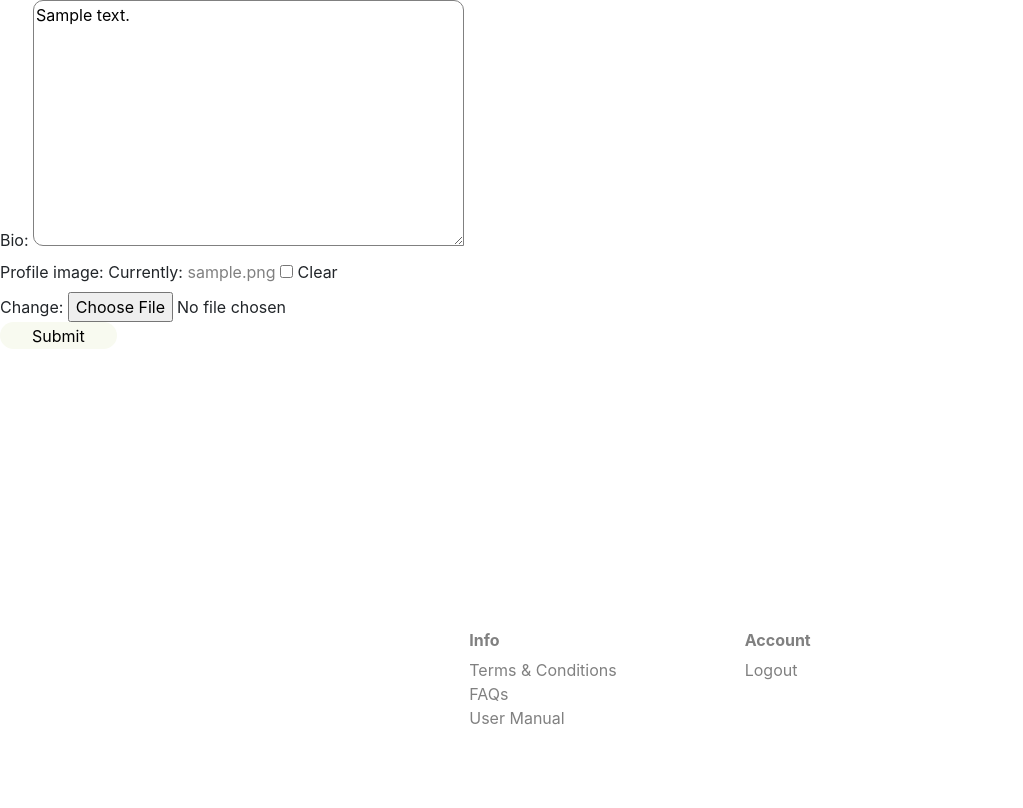
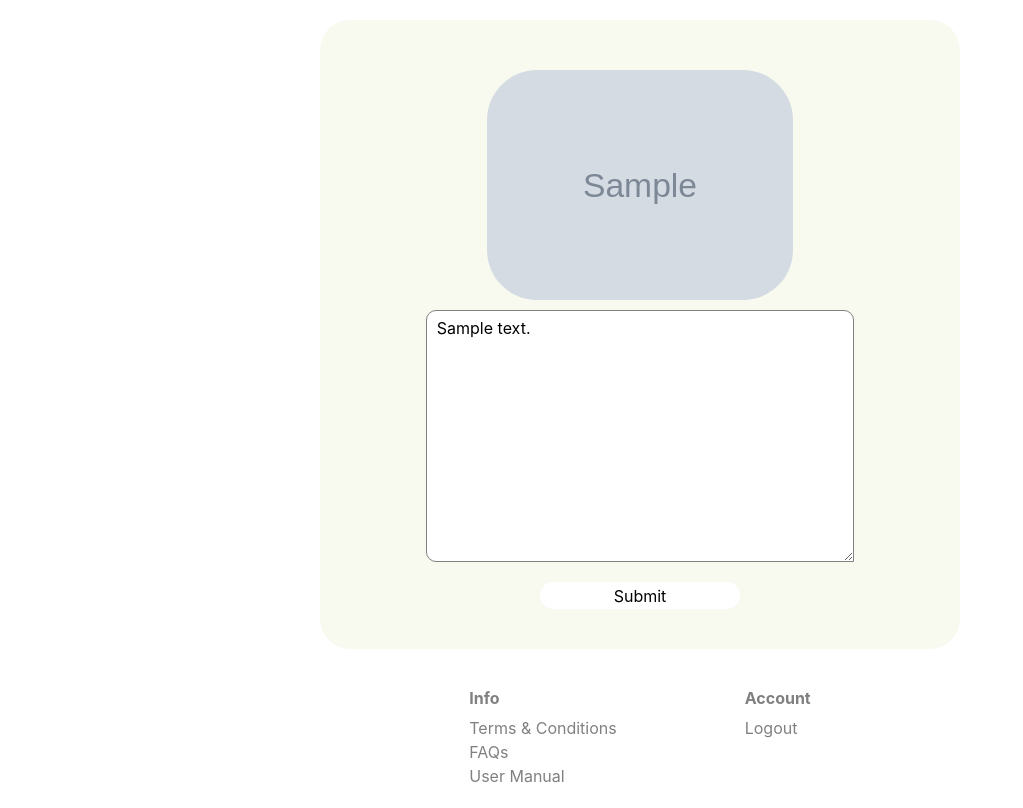
Before and after one commit to hce93/CoffeeApp, a Django app: a page that uses app/templates/edit_profile.html in a window 1280 px wide. Shown: the part 50-858 px from the top of the page, without its empty margins (0-1023 px from the left). Before the commit the page ends 775 px from the top, so only its background shows below. Run offline with Django 5.2, Linux system fonts and the light colour scheme; a user stored in the database is signed in; tables that the repository leaves empty hold one stand-in row (values such as "Sample post"); grey boxes marked "Sample" are stand-in pictures; some libraries are stand-ins or nearby versions.

Commit message:
8/8 commit

```diff
--- /dev/null
+++ b/app/static/edit-profile.js
@@ -0,0 +1,22 @@
+var image_input = document.getElementById('id_profile_image')
+// event listener to handle user changing profile picutre and then update the picture shown on the page
+image_input.addEventListener('change', function(){
+    url=edit_profile_url + image_input.getAttribute('user')
+    var fd = new FormData();
+    var file = image_input.files[0]
+    fd.append('profile_image', file)
+    fd.append('csrfmiddlewaretoken', csrfToken)
+    // append tag to be used in views file to show image is being changed
+    fd.append('image_change', true)
+    $.ajax({
+        type:"POST",
+        url:url,
+        processData: false,
+        contentType: false,
+        data:fd,
+        success: function(response){
+            var live_image = document.getElementById("current_profile_image")
+            live_image.setAttribute('src', response.image_url)
+        }
+    })
+})
--- a/app/static/styles.css
+++ b/app/static/styles.css
@@ -845,7 +855,7 @@
 }
 
 /* coffee form */
-#coffee-form, #coffee-element-form, #diary-form, #diary-element-form, .register-form{
+#coffee-form, #coffee-element-form, #diary-form, #diary-element-form, .register-form, #profile-form{
     display: flex;
     flex-direction: column;
     width: 50%;
@@ -1110,6 +1120,45 @@
 #return-to-diary:hover{
     text-decoration: none;
 }
+#profile-form-input-div{
+    display:flex;
+    flex-direction: column;
+    color: gray;
+    width:85%;
+    align-items: center;
+}
+#profile-form-input-div>button{
+    width:200px;
+    background-color: white;
+    border-radius: 20px;
+    align-self: center;
+    margin-top: 20px
+}
+.profile-image{
+    height: 230px;
+    border-radius: 50px;
+}
+#profile-form-input-div>textarea{
+    width:90%;
+    padding: 5px 10px;
+    border: 1px solid gray
+}
+/* #profile-form-input-div>#profile-image-holder{
+
+} */
+#profile-image-holder>label{
+    display: flex;
+    flex-direction: column;
+    align-items: center;
+    height: 230px;
+    overflow: hidden;
+    margin: 10px 0
+}
+#profile-image-holder>label>img:hover{
+    cursor: pointer;
+}
+
+
 @media (max-width:1150px){
     #diary-entry{
         flex-direction: column;
--- a/app/static/truncate-text.js
+++ b/app/static/truncate-text.js
@@ -25,7 +25,7 @@
     if(path=="/" || path.includes("profile")){
         maxLength=30
     } else if(path.includes("user_reviews")){
-        maxLength=100
+        maxLength=60
     }
     return maxLength;
 }
--- a/app/templates/coffee.html
+++ b/app/templates/coffee.html
@@ -42,7 +42,7 @@
             <div class="review-div">
                 <p class="review-author"><span class="key">User</span>: {{review.review.0.author}}</p>
                 <a href="{% url 'review' review.review.0.id %}" title="View review" class="no-hover">
-                    <div class="review-content content">{{review.review.0.content|linebreaks}}</div>
+                    <div class="review-content content left">{{review.review.0.content|linebreaks}}</div>
                 </a>
                 <div class="rating-holder main-ratings" rating={{review.review.0.rating}} review_id={{review.review.0.id}} ></div>
                 <div class="action-box-holder">
--- a/app/templates/edit_profile.html
+++ b/app/templates/edit_profile.html
@@ -2,9 +2,26 @@
 {% load static %}
 
 {% block content %}
-    <form method="post" enctype="multipart/form-data">
+    <form method="post" enctype="multipart/form-data" id="profile-form">
         {% csrf_token %}
-        {{form}}
-        <button>Submit</button>
+        <div id="profile-form-input-div">
+            <div id="profile-image-holder">
+
+                <label for="id_profile_image"><img class="profile-image" src="{{profile.profile_image.url}}" id="current_profile_image"></label>
+                <input type="file" name="profile_image" accept="image/*" id="id_profile_image" user="{{profile.user.username}}" style="display:none">
+            </div>
+            {{form.bio}}
+            <button>Submit</button>
+        </div>
     </form>
 {% endblock content %}
+
+
+{% block scripts %}
+    <script>
+        var edit_profile_url="{% url 'edit_profile' 1 %}".replace("1","");
+        var csrfToken = "{{ csrf_token }}";
+    </script>
+    <script src="{% static 'edit-profile.js' %}"></script>
+
+{% endblock scripts %}
--- a/app/views.py
+++ b/app/views.py
@@ -20,6 +20,8 @@
 from django.core.paginator import Paginator, EmptyPage
 from functools import partial
 import re
+import os
+from django.utils.datastructures import MultiValueDictKeyError
 
 def index(request):
     # top 5 highest rated coffees
@@ -267,21 +269,45 @@
 def edit_profile(request, slug):
     user = request.user
     profile =  Profile.objects.get(slug=slug)
+    current_image=str(profile.profile_image).replace('images/', '')
     if profile.user_id==user.id:
         if request.method=="POST":
-            print(request.FILES)
             form=ProfileForm(request.POST, request.FILES, instance=profile)
             if form.is_valid():
+                # delete old image if changed
+                try:
+                    new_image=request.FILES['profile_image']
+                    if current_image!=new_image:
+                        delete_image(current_image)
+                except MultiValueDictKeyError:
+                    print("Image isnt changing")
+                # save new profile
                 profile = form.save()
-                return HttpResponseRedirect(reverse('profile', args=[slug]))
+                print("FILES: ", request.POST)
+                # if image changed send url back so image can be updated on the page
+                if request.POST.get('image_change', False):
+                    return JsonResponse({"image_url":profile.profile_image.url})
+                # if bio changed return the user to the original profile page
+                else:
+                    return HttpResponseRedirect(reverse('profile', args=[slug]))
         else:
             form = ProfileForm(instance=profile)
             context={
-                "form":form
+                "form":form,
+                "profile":profile
+                # "profile":profile
             }
+            # print("FORM: ", form)
             return render(request, 'edit_profile.html', context)
     else:
         return HttpResponseRedirect(reverse('profile', args=[slug]))
+
+def delete_image(location):
+    path='upload/images/'+location
+
+    if os.path.isfile(path):
+        print("Found the file")
+        os.remove(path)
 
 def logout_view(request):
     logout(request)
```
Also changed, not shown: other parts of app/static/styles.css (+30 -16 lines), app/templates/review_template.html (+6 -1 lines), upload/images/8C95FC14-8F2D-4053-854E-142A0704AC8F.jpeg (added), 8 other files.
